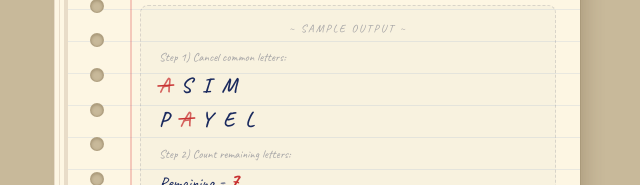
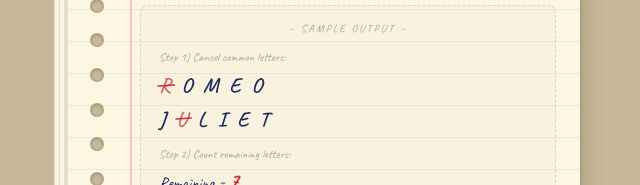
Before and after one commit to asimar007/Flames-Game, a React (Vite) app: page / in a window 1280 px wide. Shown: the part 377-562 px from the top of the page, without its empty margins (316-956 px from the left). Built offline with nearby package versions, Linux system fonts and the light colour scheme.

Commit message:
style: format inline styles for readability

```diff
--- a/src/components/DemoPreview.jsx
+++ b/src/components/DemoPreview.jsx
@@ -5,12 +5,35 @@ const muted = "var(--color-muted)";
 
 function Strike({ children }) {
   return (
-    <span style={{ position: "relative", color: "rgba(200,50,50,0.75)", display: "inline-block" }}>
+    <span
+      style={{
+        position: "relative",
+        color: "rgba(200,50,50,0.75)",
+        display: "inline-block",
+      }}
+    >
       {children}
       <svg
-        style={{ position: "absolute", left: -1, right: -1, top: "50%", width: "calc(100% + 2px)", height: 10, transform: "translateY(-50%)", overflow: "visible" }}
+        style={{
+          position: "absolute",
+          left: -1,
+          right: -1,
+          top: "50%",
+          width: "calc(100% + 2px)",
+          height: 10,
+          transform: "translateY(-50%)",
+          overflow: "visible",
+        }}
       >
-        <line x1="0" y1="5" x2="100%" y2="4" stroke={red} strokeWidth="1.5" strokeLinecap="round" />
+        <line
+          x1="0"
+          y1="5"
+          x2="100%"
+          y2="4"
+          stroke={red}
+          strokeWidth="1.5"
+          strokeLinecap="round"
+        />
       </svg>
     </span>
   );
@@ -19,12 +42,15 @@ function Strike({ children }) {
 function Circle({ children }) {
   return (
     <span style={{ position: "relative", display: "inline-block", color: ink }}>
-      <span style={{
-        position: "absolute", inset: "-5px -7px",
-        border: `1.8px solid ${red}`,
-        borderRadius: "50%",
-        display: "block",
-      }} />
+      <span
+        style={{
+          position: "absolute",
+          inset: "-5px -7px",
+          border: `1.8px solid ${red}`,
+          borderRadius: "50%",
+          display: "block",
+        }}
+      />
       {children}
     </span>
   );
@@ -46,55 +72,126 @@ export default function DemoPreview() {
       }}
     >
       {/* Header */}
-      <p style={{
-        fontFamily: font, fontSize: 11, color: muted,
-        textAlign: "center", letterSpacing: 2, marginBottom: 12,
-        textTransform: "uppercase",
-      }}>
+      <p
+        style={{
+          fontFamily: font,
+          fontSize: 11,
+          color: muted,
+          textAlign: "center",
+          letterSpacing: 2,
+          marginBottom: 12,
+          textTransform: "uppercase",
+        }}
+      >
         ~ sample output ~
       </p>
 
       {/* Step 1 */}
-      <p style={{ fontFamily: font, fontSize: 12, color: muted, marginBottom: 4 }}>
+      <p
+        style={{
+          fontFamily: font,
+          fontSize: 12,
+          color: muted,
+          marginBottom: 4,
+        }}
+      >
         Step 1) Cancel common letters:
       </p>
-      <div style={{ display: "flex", gap: 8, fontFamily: font, fontSize: 21, fontWeight: 600, letterSpacing: 3, color: ink, marginBottom: 2 }}>
-        <Strike>A</Strike>
-        <span>S</span>
+      <div
+        style={{
+          display: "flex",
+          gap: 8,
+          fontFamily: font,
+          fontSize: 21,
+          fontWeight: 600,
+          letterSpacing: 3,
+          color: ink,
+          marginBottom: 2,
+        }}
+      >
+        <Strike>R</Strike>
+        <span>O</span>
+        <span>M</span>
+        <span>E</span>
+        <span>O</span>
+      </div>
+      <div
+        style={{
+          display: "flex",
+          gap: 8,
+          fontFamily: font,
+          fontSize: 21,
+          fontWeight: 600,
+          letterSpacing: 3,
+          color: ink,
+          marginBottom: 10,
+        }}
+      >
+        <span>J</span>
+        <Strike>U</Strike>
+        <span>L</span>
         <span>I</span>
-        <span>M</span>
-      </div>
-      <div style={{ display: "flex", gap: 8, fontFamily: font, fontSize: 21, fontWeight: 600, letterSpacing: 3, color: ink, marginBottom: 10 }}>
-        <span>P</span>
-        <Strike>A</Strike>
-        <span>Y</span>
         <span>E</span>
-        <span>L</span>
+        <span>T</span>
       </div>
 
       {/* Step 2 */}
-      <p style={{ fontFamily: font, fontSize: 12, color: muted, marginBottom: 2 }}>
+      <p
+        style={{
+          fontFamily: font,
+          fontSize: 12,
+          color: muted,
+          marginBottom: 2,
+        }}
+      >
         Step 2) Count remaining letters:
       </p>
-      <div style={{ fontFamily: font, fontSize: 16, color: ink, marginBottom: 10 }}>
+      <div
+        style={{ fontFamily: font, fontSize: 16, color: ink, marginBottom: 10 }}
+      >
         Remaining ={" "}
         <span style={{ fontSize: 22, fontWeight: 700, color: red }}>7</span>
       </div>
 
       {/* Step 3 */}
-      <p style={{ fontFamily: font, fontSize: 12, color: muted, marginBottom: 6 }}>
+      <p
+        style={{
+          fontFamily: font,
+          fontSize: 12,
+          color: muted,
+          marginBottom: 6,
+        }}
+      >
         Step 3) Count &amp; cancel in FLAMES:
       </p>
-      <div style={{ display: "flex", gap: 10, fontFamily: font, fontSize: 21, fontWeight: 700, letterSpacing: 3, marginBottom: 10 }}>
-        {["F","L","A","M","E","S"].map((ch, i) =>
-          i === 4
-            ? <Circle key={i}>{ch}</Circle>
-            : <Strike key={i}>{ch}</Strike>
+      <div
+        style={{
+          display: "flex",
+          gap: 10,
+          fontFamily: font,
+          fontSize: 21,
+          fontWeight: 700,
+          letterSpacing: 3,
+          marginBottom: 10,
+        }}
+      >
+        {["F", "L", "A", "M", "E", "S"].map((ch, i) =>
+          i === 4 ? (
+            <Circle key={i}>{ch}</Circle>
+          ) : (
+            <Strike key={i}>{ch}</Strike>
+          ),
         )}
       </div>
 
       {/* Divider */}
-      <hr style={{ border: "none", borderTop: "1px dashed rgba(40,50,80,0.15)", marginBottom: 10 }} />
+      <hr
+        style={{
+          border: "none",
+          borderTop: "1px dashed rgba(40,50,80,0.15)",
+          marginBottom: 10,
+        }}
+      />
 
       {/* Answer */}
       <div style={{ fontFamily: font, textAlign: "center" }}>
```
